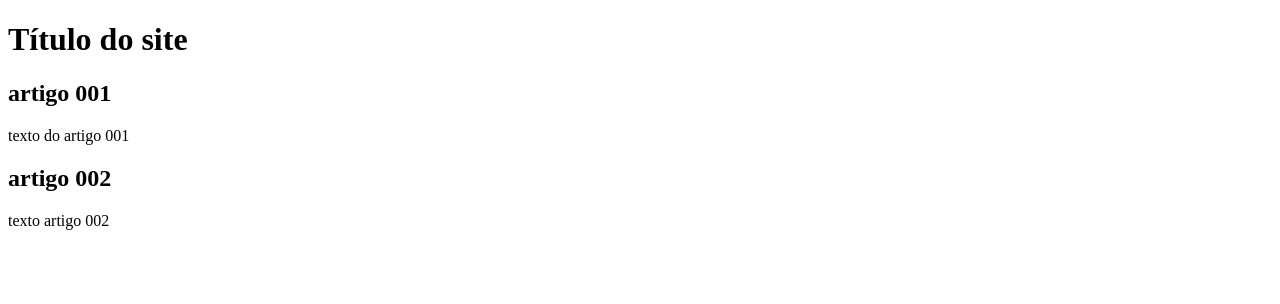
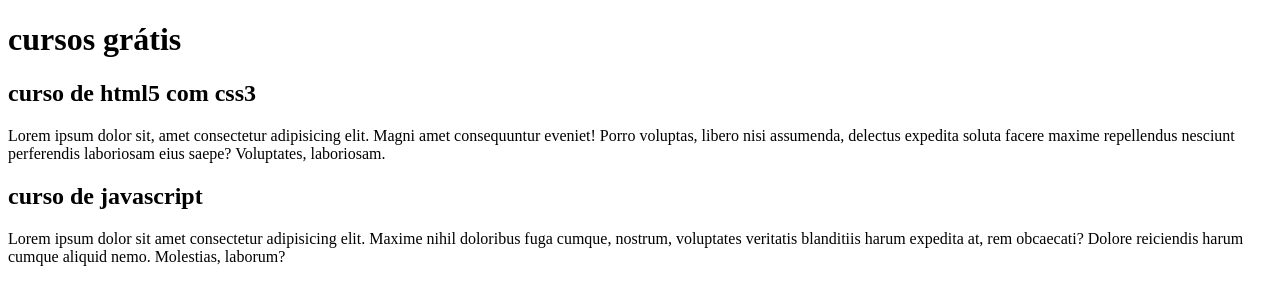
Before and after one commit to gamacamilla/projeto-site, a plain HTML site: page index.html in a window 1280 px wide. Drawn offline with Linux system fonts and the light colour scheme.

Commit message:
Update index.html
comecei a escrever o conteúdo

```diff
--- a/index.html
+++ b/index.html
@@ -8,15 +8,15 @@
 <body>
     <main>
         <header>
-            <h1>Título do site</h1>
+            <h1>cursos grátis</h1>
         </header>
         <article>
-            <h2>artigo 001</h2>
-            <p>texto do artigo 001</p>
+            <h2>curso de html5 com css3</h2>
+            <p>Lorem ipsum dolor sit, amet consectetur adipisicing elit. Magni amet consequuntur eveniet! Porro voluptas, libero nisi assumenda, delectus expedita soluta facere maxime repellendus nesciunt perferendis laboriosam eius saepe? Voluptates, laboriosam.</p>
         </article>
         <article>
-            <h2>artigo 002</h2>
-            <p>texto artigo 002</p>
+            <h2>curso de javascript</h2>
+            <p>Lorem ipsum dolor sit amet consectetur adipisicing elit. Maxime nihil doloribus fuga cumque, nostrum, voluptates veritatis blanditiis harum expedita at, rem obcaecati? Dolore reiciendis harum cumque aliquid nemo. Molestias, laborum?</p>
         </article>
     <main>
 </body>
```
